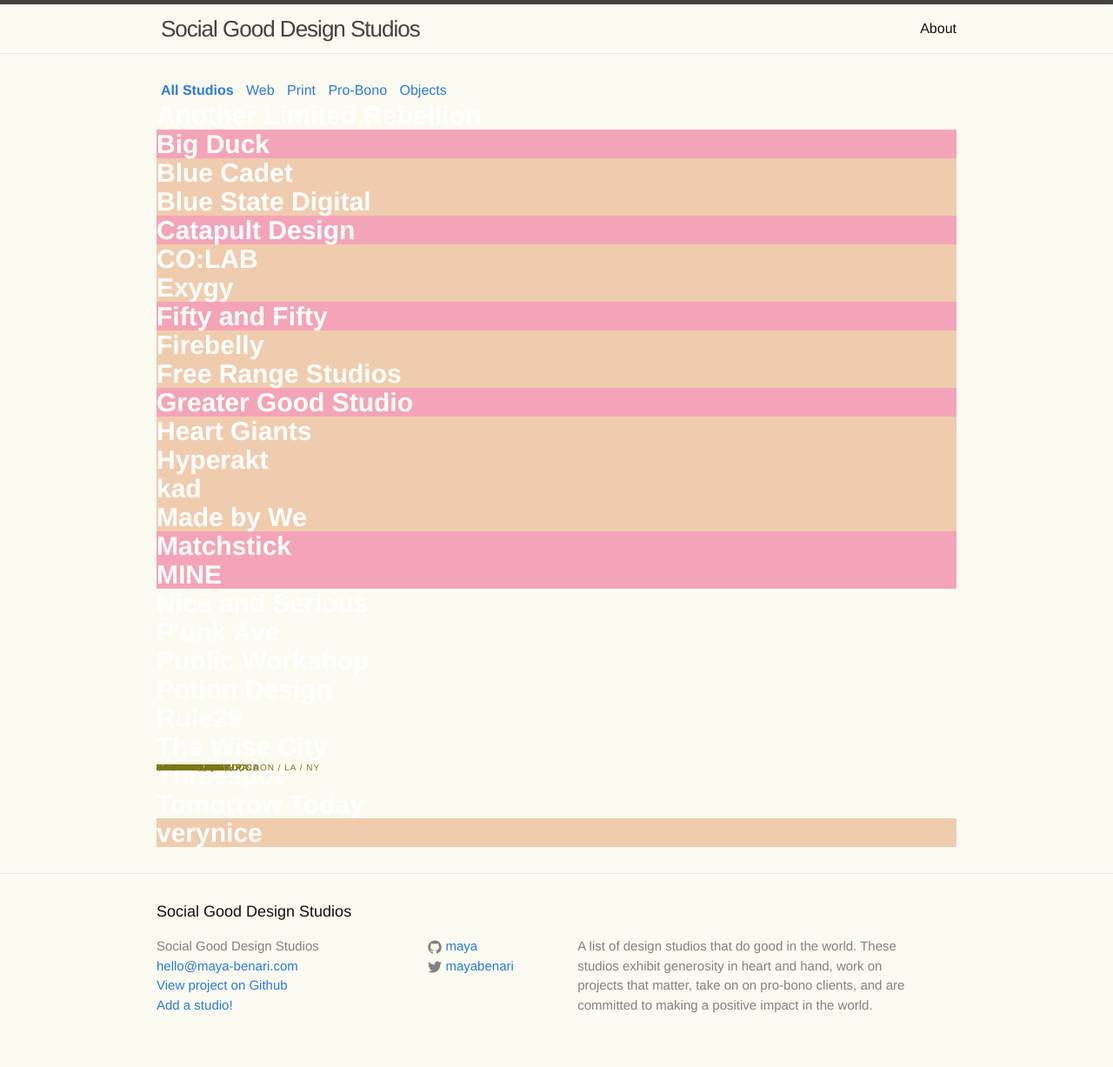
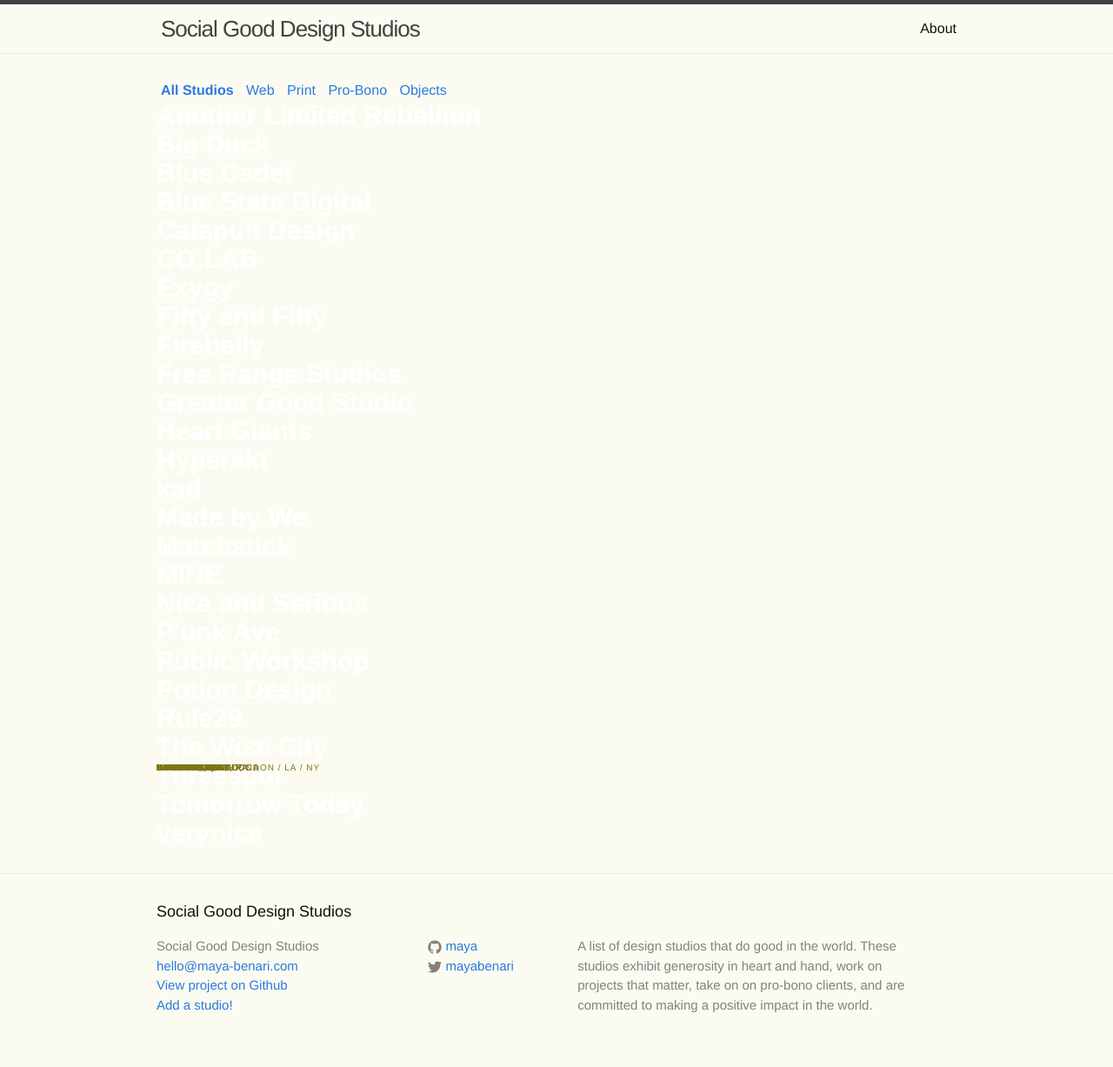
Before and after one commit to maya/social-good-design-studios, a Jekyll site: the page built from index.html, in a window 1280 px wide. Shown: the whole page at 87% size. Built offline with Jekyll 4.4.1, drawn with Linux system fonts in a browser that asks for light colours.

Commit message:
Remove card colors

```diff
--- a/_sass/_base.scss
+++ b/_sass/_base.scss
@@ -232,12 +232,6 @@
 
 }
 
-.web {
-  background-color: #f4a4b8;
-}
-.print {
-  background-color: #f0ccae;
-}
 .isotope-item > a:hover {
   text-decoration: none;
 }
```
Also changed, not shown: 5 other files.
